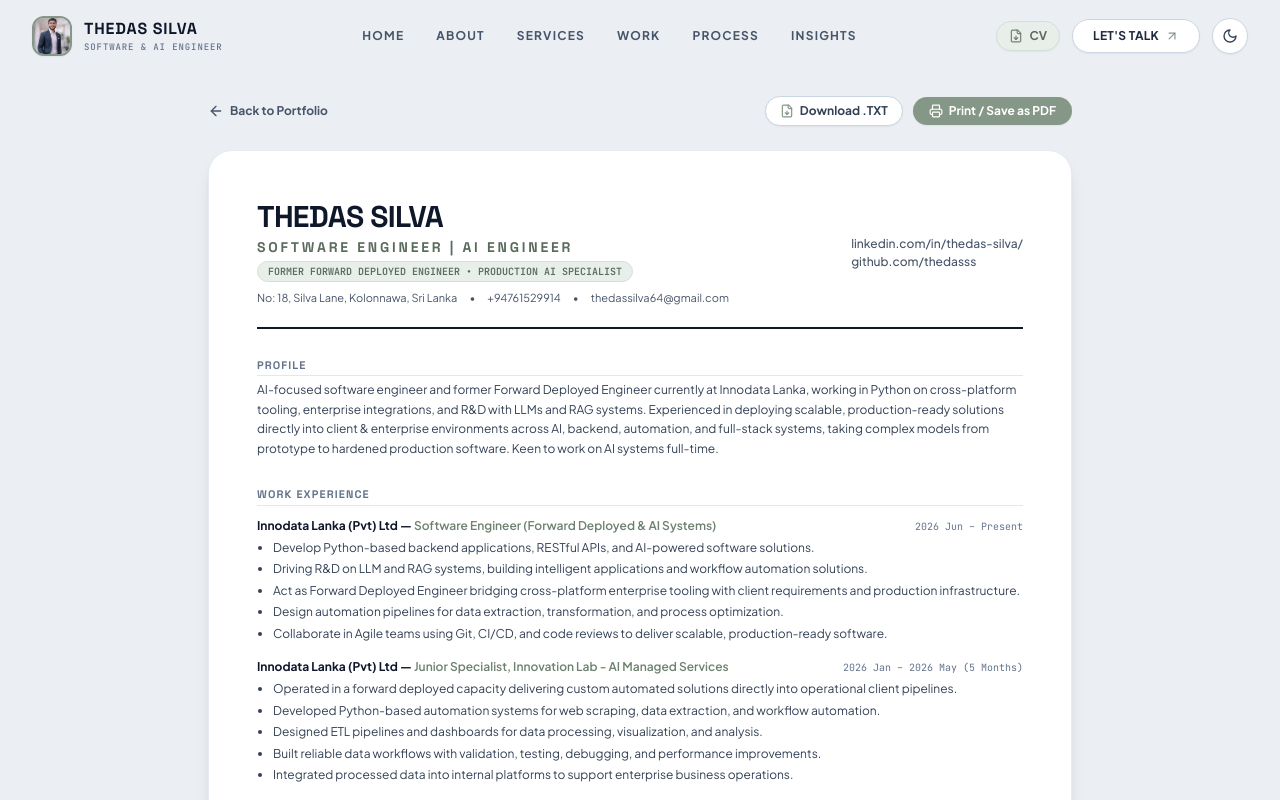
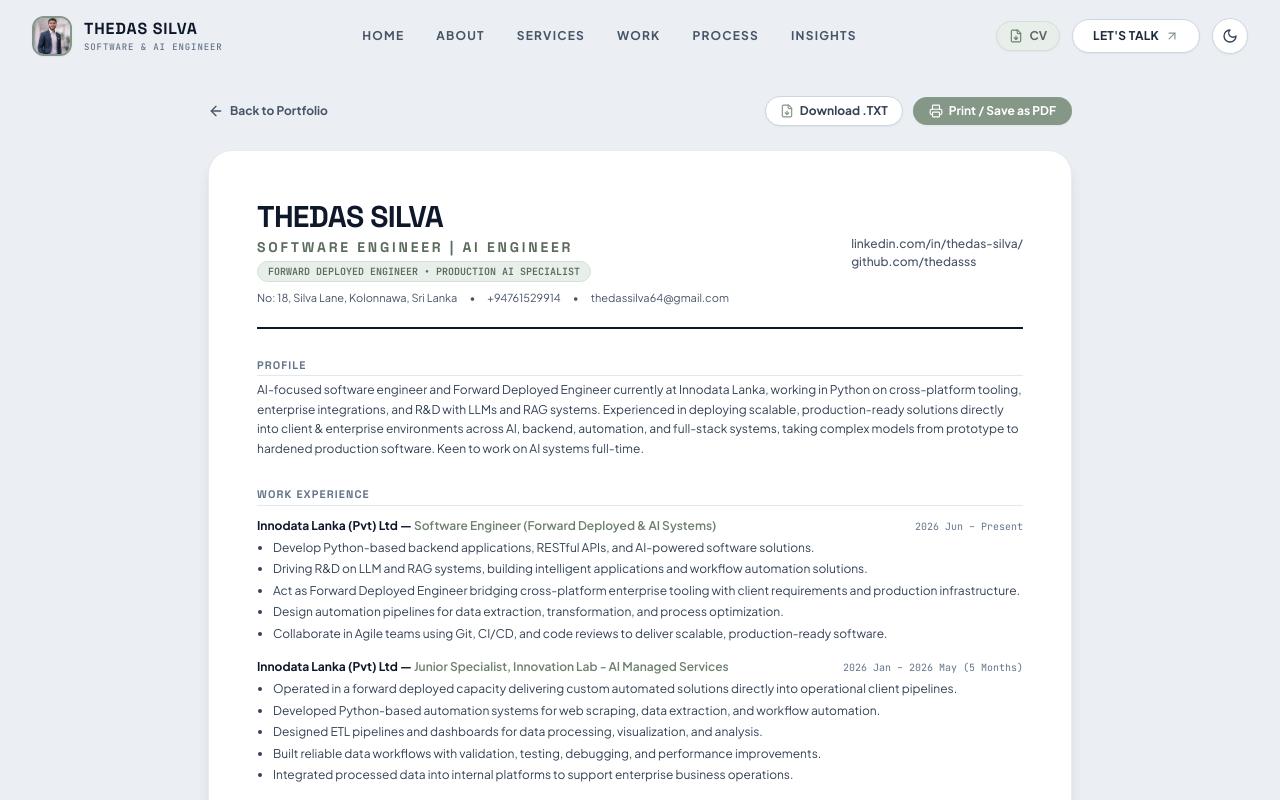
Before and after one commit to thedasss/developer-portfolio, a React (Vite) app: page /cv in a window 1280 px wide. Shown: the top 800 px of the page. Built offline with nearby package versions, Linux system fonts and the light colour scheme.

Commit message:
fix: remove Former prefix from Forward Deployed Engineer titles across all pages and CV modals

```diff
--- a/src/components/CVModal.jsx
+++ b/src/components/CVModal.jsx
@@ -42,13 +42,13 @@ export default function CVModal({ isOpen, onClose }) {
     const cvText = `========================================================================
 THEDAS SILVA
 SOFTWARE ENGINEER | AI ENGINEER
-(FORMER FORWARD DEPLOYED ENGINEER)
+(FORWARD DEPLOYED ENGINEER)
 No: 18, Silva Lane, Kolonnawa • +94761529914 • thedassilva64@gmail.com
 LinkedIn: https://www.linkedin.com/in/thedas-silva/ | GitHub: https://github.com/thedasss
 ========================================================================
 
 PROFILE:
-AI-focused software engineer and former Forward Deployed Engineer currently
+AI-focused software engineer and Forward Deployed Engineer currently
 at Innodata Lanka, working in Python on cross-platform tooling, enterprise
 integrations, and R&D with LLMs and RAG systems. Experienced in deploying
 scalable, production-ready solutions directly into client & enterprise
@@ -236,7 +236,7 @@ CERTIFICATIONS:
                 {PERSONAL_INFO.title}
               </h2>
               <div className="inline-flex items-center gap-1.5 px-2.5 py-0.5 rounded-full bg-[#E8EFEA] dark:bg-[#859787]/20 border border-[#D3E0D6] dark:border-[#859787]/40 text-[10px] font-mono font-bold text-[#5A6B5C] dark:text-[#B6CBB9] mt-1.5 uppercase">
-                Former Forward Deployed Engineer • Production AI Specialist
+                Forward Deployed Engineer • Production AI Specialist
               </div>
               <p className="text-xs text-slate-500 dark:text-slate-400 mt-2 flex flex-wrap items-center justify-center sm:justify-start gap-4">
                 <span>{PERSONAL_INFO.address}</span>
--- a/src/components/HeroSection.jsx
+++ b/src/components/HeroSection.jsx
@@ -44,7 +44,7 @@ export default function HeroSection({ onOpenCV }) {
               <div className="flex items-center justify-center lg:justify-start">
                 <span className="inline-flex items-center gap-1.5 px-3 py-1 rounded-full bg-[#E8EFEA] dark:bg-[#859787]/20 border border-[#D3E0D6] dark:border-[#859787]/40 text-[10px] sm:text-[11px] font-mono font-bold text-[#5A6B5C] dark:text-[#B6CBB9] tracking-wider uppercase">
                   <span className="w-1.5 h-1.5 rounded-full bg-[#859787] animate-pulse" />
-                  <span>Former Forward Deployed Engineer • Production AI Specialist</span>
+                  <span>Forward Deployed Engineer • Production AI Specialist</span>
                 </span>
               </div>
             </div>
--- a/src/data/portfolioData.js
+++ b/src/data/portfolioData.js
@@ -1,7 +1,7 @@
 export const PERSONAL_INFO = {
   name: "THEDAS SILVA",
   title: "SOFTWARE ENGINEER | AI ENGINEER",
-  roleBadge: "Former Forward Deployed Engineer • Production AI Specialist",
+  roleBadge: "Forward Deployed Engineer • Production AI Specialist",
   fdeTitle: "Forward Deployed AI & Software Engineer",
   address: "No: 18, Silva Lane, Kolonnawa, Sri Lanka",
   location: "Colombo, Sri Lanka",
@@ -11,7 +11,7 @@ export const PERSONAL_INFO = {
   github: "https://github.com/thedasss",
   availability: "Available for Full-Time & Contract Roles",
   statusBadge: "Available for AI & Engineering Projects",
-  bio: "AI-focused software engineer and former Forward Deployed Engineer currently at Innodata Lanka, working in Python on cross-platform tooling, enterprise integrations, and R&D with LLMs and RAG systems. Experienced in deploying scalable, production-ready solutions directly into client & enterprise environments across AI, backend, automation, and full-stack systems, taking complex models from prototype to hardened production software. Keen to work on AI systems full-time.",
+  bio: "AI-focused software engineer and Forward Deployed Engineer currently at Innodata Lanka, working in Python on cross-platform tooling, enterprise integrations, and R&D with LLMs and RAG systems. Experienced in deploying scalable, production-ready solutions directly into client & enterprise environments across AI, backend, automation, and full-stack systems, taking complex models from prototype to hardened production software. Keen to work on AI systems full-time.",
   shortPitch: "Forward Deployed AI Engineer building production-grade LLM & RAG architectures, sub-millisecond async backends, and enterprise data automation pipelines."
 };
 
--- a/src/pages/AboutPage.jsx
+++ b/src/pages/AboutPage.jsx
@@ -40,12 +40,12 @@ export default function AboutPage({ onOpenCV }) {
             <div className="flex items-center justify-center lg:justify-start">
               <span className="inline-flex items-center gap-1.5 px-3 py-1 rounded-full bg-[#E8EFEA] dark:bg-[#859787]/20 border border-[#D3E0D6] dark:border-[#859787]/40 text-[10px] sm:text-[11px] font-mono font-bold text-[#5A6B5C] dark:text-[#B6CBB9] tracking-wider uppercase">
                 <span className="w-1.5 h-1.5 rounded-full bg-[#859787]" />
-                <span>Former Forward Deployed Engineer • Production AI Specialist</span>
+                <span>Forward Deployed Engineer • Production AI Specialist</span>
               </span>
             </div>
 
             <p className="text-sm sm:text-base text-slate-600 dark:text-slate-400 leading-relaxed max-w-xl mx-auto lg:mx-0">
-              I am an AI-focused Software Engineer and former Forward Deployed Engineer at Innodata Lanka, specializing in production LLMs, RAG systems, and distributed web automation. My passion lies in taking ambitious research concepts and engineering them into robust, sub-millisecond, production-ready software directly embedded into operational enterprise workflows.
+              I am an AI-focused Software Engineer and Forward Deployed Engineer at Innodata Lanka, specializing in production LLMs, RAG systems, and distributed web automation. My passion lies in taking ambitious research concepts and engineering them into robust, sub-millisecond, production-ready software directly embedded into operational enterprise workflows.
             </p>
 
             <div className="flex flex-wrap items-center justify-center lg:justify-start gap-3 sm:gap-4 pt-2">
--- a/src/pages/CVPage.jsx
+++ b/src/pages/CVPage.jsx
@@ -24,13 +24,13 @@ export default function CVPage() {
     const cvText = `========================================================================
 THEDAS SILVA
 SOFTWARE ENGINEER | AI ENGINEER
-(FORMER FORWARD DEPLOYED ENGINEER)
+(FORWARD DEPLOYED ENGINEER)
 No: 18, Silva Lane, Kolonnawa • +94761529914 • thedassilva64@gmail.com
 LinkedIn: https://www.linkedin.com/in/thedas-silva/ | GitHub: https://github.com/thedasss
 ========================================================================
 
 PROFILE:
-AI-focused software engineer and former Forward Deployed Engineer currently
+AI-focused software engineer and Forward Deployed Engineer currently
 at Innodata Lanka, working in Python on cross-platform tooling, enterprise
 integrations, and R&D with LLMs and RAG systems. Experienced in deploying
 scalable, production-ready solutions directly into client & enterprise
@@ -193,7 +193,7 @@ CERTIFICATIONS:
                 {PERSONAL_INFO.title}
               </h2>
               <div className="inline-flex items-center gap-1.5 px-2.5 py-0.5 rounded-full bg-[#E8EFEA] border border-[#D3E0D6] text-[10px] font-mono font-bold text-[#5A6B5C] mt-1 uppercase print:border-none print:p-0">
-                Former Forward Deployed Engineer • Production AI Specialist
+                Forward Deployed Engineer • Production AI Specialist
               </div>
               <div className="text-[11px] text-slate-600 mt-2 flex flex-wrap gap-x-3 gap-y-1">
                 <span>{PERSONAL_INFO.address}</span>
```
Also changed, not shown: vercel.json.
